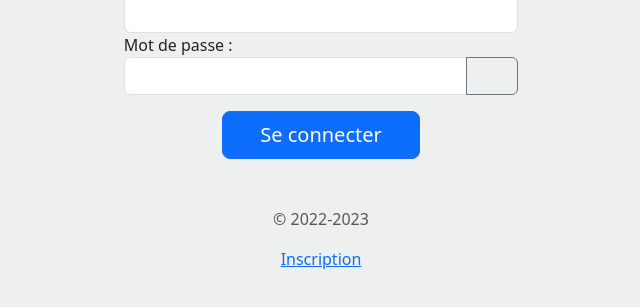
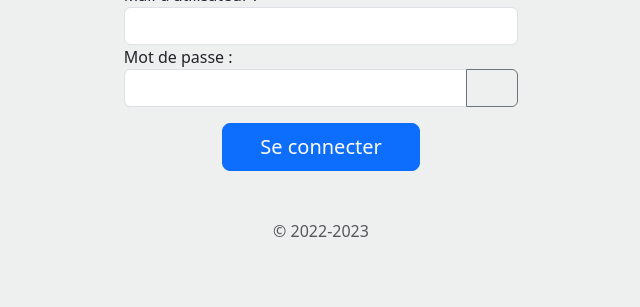
Before and after one commit to WaryMars/App-CRUD-Electron, an Electron app: page connexion.html in a window 1400 px wide. Shown: the part 307-614 px from the top of the page, without its empty margins (421-1061 px from the left). Drawn offline with nearby package versions, Linux system fonts and the light colour scheme; no server answers; some icons are missing.

Commit message:
Update connexion.html

```diff
--- a/connexion.html
+++ b/connexion.html
@@ -64,7 +64,7 @@
       </div>
 
       <p class="mt-5 mb-3 text-muted text-center">© 2022-2023</p>
-      <a href="./inscription.html" class="text-center mb4 d-flex flex-column">Inscription</a>
+      <!--<a href="./inscription.html" class="text-center mb4 d-flex flex-column">Inscription</a>-->
     </form>
   </main>
 
```
